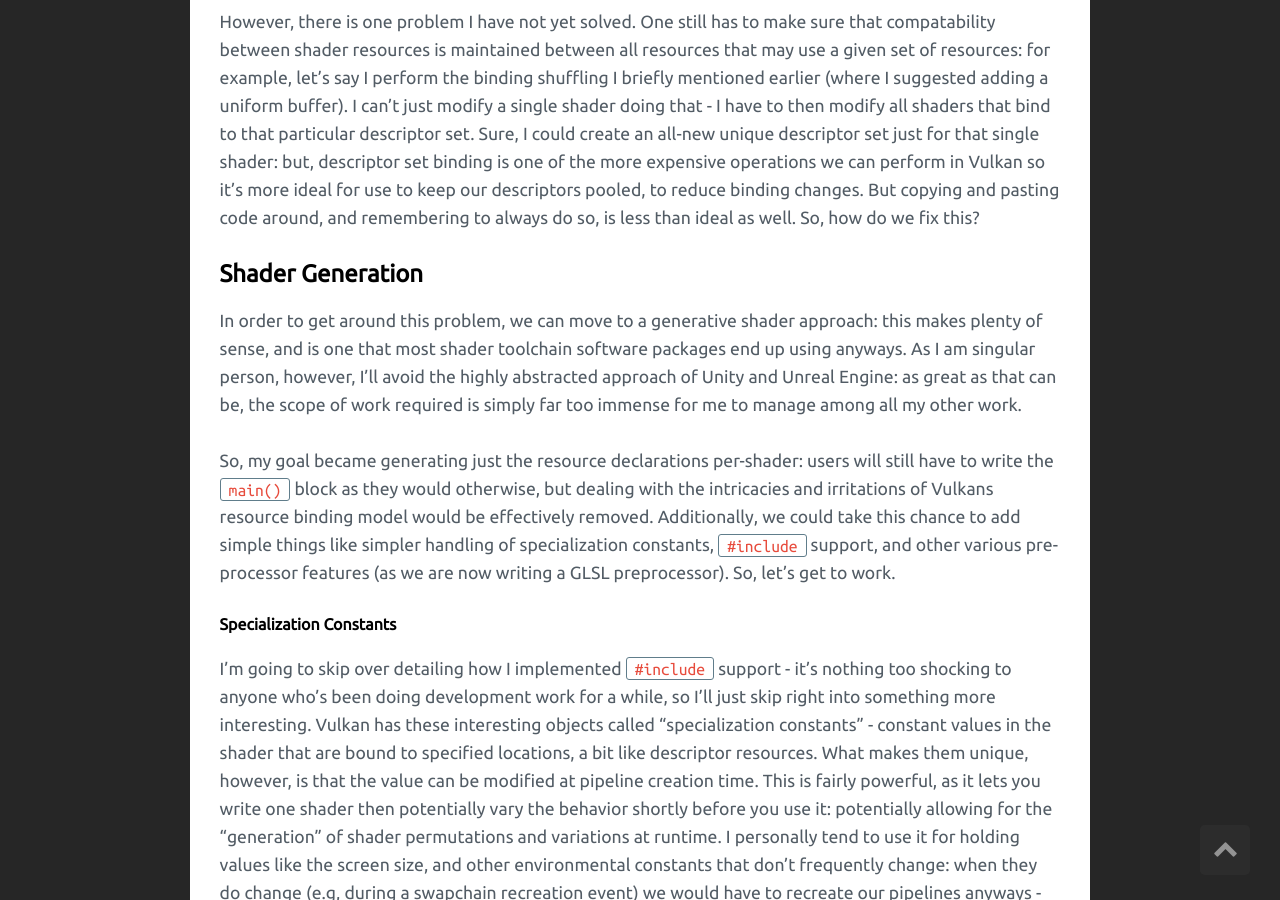
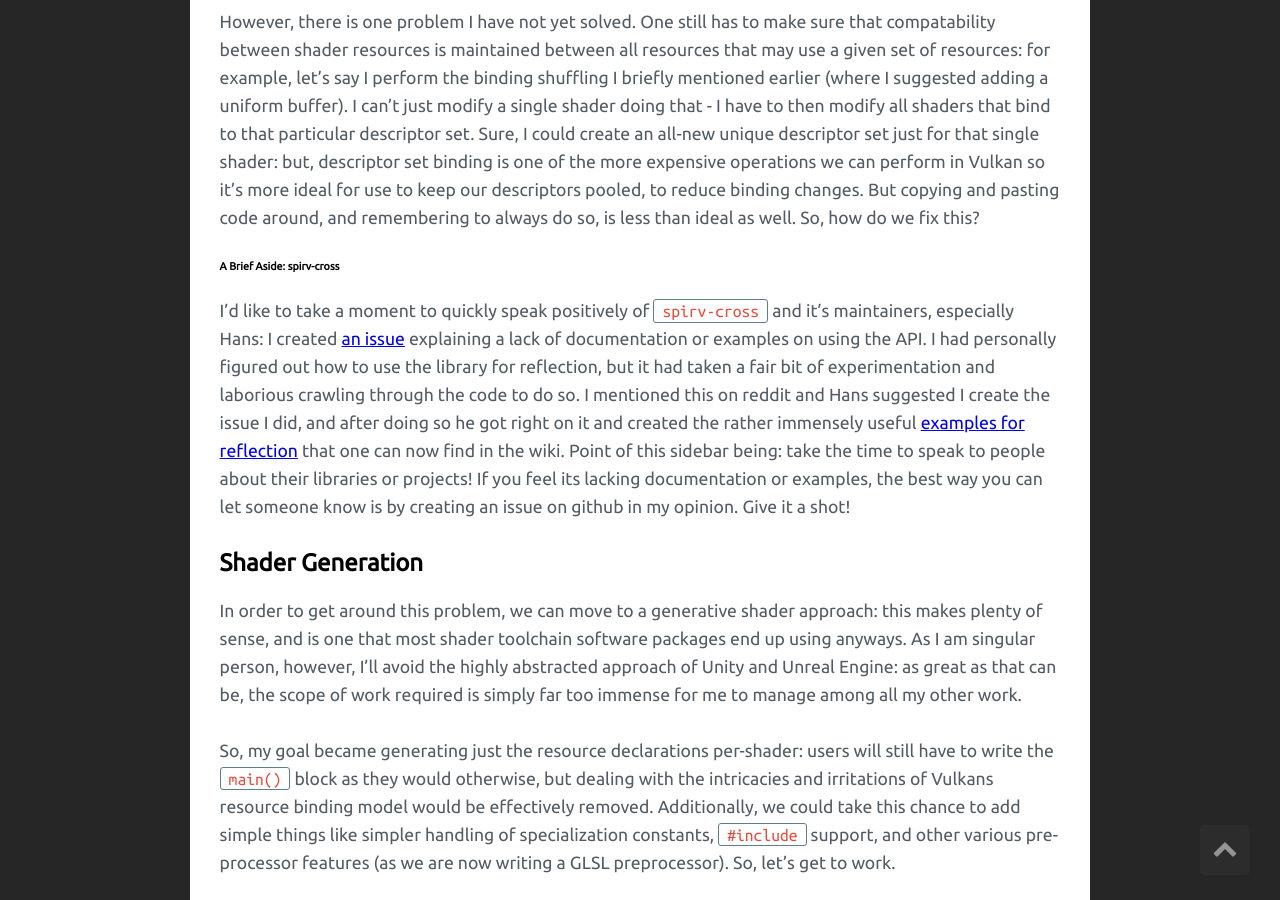
Before and after one commit to fuchstraumer/fuchstraumer.github.io, a Jekyll site: the page built from _posts/2018-9-2-Shader-Toolchain.md, in a window 1280 px wide and 900 px high, scrolled down 3401 px. Built offline with Jekyll 4.4.1, drawn with Linux system fonts in a browser that asks for light colours; comment, search, counter and statistics services are not loaded.

Commit message:
Briefly giving Hans and Github some credit <3

```diff
--- a/_posts/2018-9-2-Shader-Toolchain.md
+++ b/_posts/2018-9-2-Shader-Toolchain.md
@@ -65,7 +65,7 @@ So these issues motivated the initial work into ShaderTools: let's take our pre-
 
 ## Shader Reflection - the Beginnings
 
-If one wants to perform reflection on SPIR-V shaders, you're going to have to use the [spirv-cross]() library. By feeding it a SPIR-V binary blob, one can query the library and get access to *all* of the resources used by a shader. From here, it's only a matter of collating this data across multiple stages (usually just vertex + fragment) and generating the relevant data: in initial versions of my library, the literally meant just generating the arrays of `VkDescriptorSetLayoutBinding`s one would require for a given combination of shaders.
+If one wants to perform reflection on SPIR-V shaders, you're going to have to use the [spirv-cross](https://github.com/KhronosGroup/SPIRV-Cross) library. By feeding it a SPIR-V binary blob, one can query the library and get access to *all* of the resources used by a shader. From here, it's only a matter of collating this data across multiple stages (usually just vertex + fragment) and generating the relevant data: in initial versions of my library, the literally meant just generating the arrays of `VkDescriptorSetLayoutBinding`s one would require for a given combination of shaders.
 
 {% highlight cpp %}
 const size_t num_descriptor_sets = reflectionSystem->GetNumDescriptorSets();
@@ -86,6 +86,10 @@ Further, by tracking this data at a slightly higher level and between multiple i
 
 However, there is one problem I have not yet solved. One still has to make sure that compatability between shader resources is maintained between all resources that may use a given set of resources: for example, let's say I perform the binding shuffling I briefly mentioned earlier (where I suggested adding a uniform buffer). I can't just modify a single shader doing that - I have to then modify all shaders that bind to that particular descriptor set. Sure, I could create an all-new unique descriptor set just for that single shader: but, descriptor set binding is one of the more expensive operations we can perform in Vulkan so it's more ideal for use to keep our descriptors pooled, to reduce binding changes. But copying and pasting code around, and remembering to always do so, is less than ideal as well. So, how do we fix this?
 
+###### A Brief Aside: spirv-cross
+
+I'd like to take a moment to quickly speak positively of `spirv-cross` and it's maintainers, especially Hans: I created [an issue](https://github.com/KhronosGroup/SPIRV-Cross/issues/551) explaining a lack of documentation or examples on using the API. I had personally figured out how to use the library for reflection, but it had taken a fair bit of experimentation and laborious crawling through the code to do so. I mentioned this on reddit and Hans suggested I create the issue I did, and after doing so he got right on it and created the rather immensely useful [examples for reflection](https://github.com/KhronosGroup/SPIRV-Cross/wiki/Reflection-API-user-guide) that one can now find in the wiki. Point of this sidebar being: take the time to speak to people about their libraries or projects! If you feel its lacking documentation or examples, the best way you can let someone know is by creating an issue on github in my opinion. Give it a shot!
+
 ## Shader Generation
 
 In order to get around this problem, we can move to a generative shader approach: this makes plenty of sense, and is one that most shader toolchain software packages end up using anyways. As I am singular person, however, I'll avoid the highly abstracted approach of Unity and Unreal Engine: as great as that can be, the scope of work required is simply far too immense for me to manage among all my other work.
```
